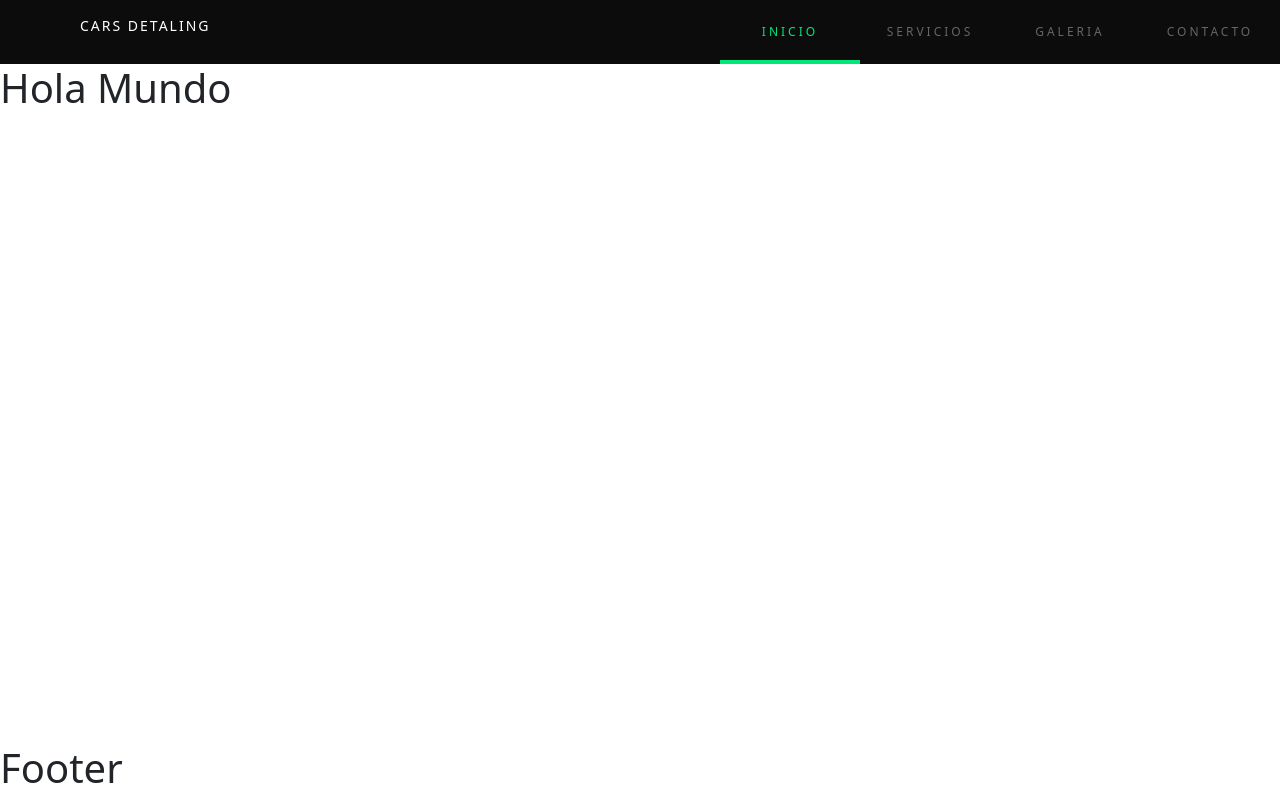
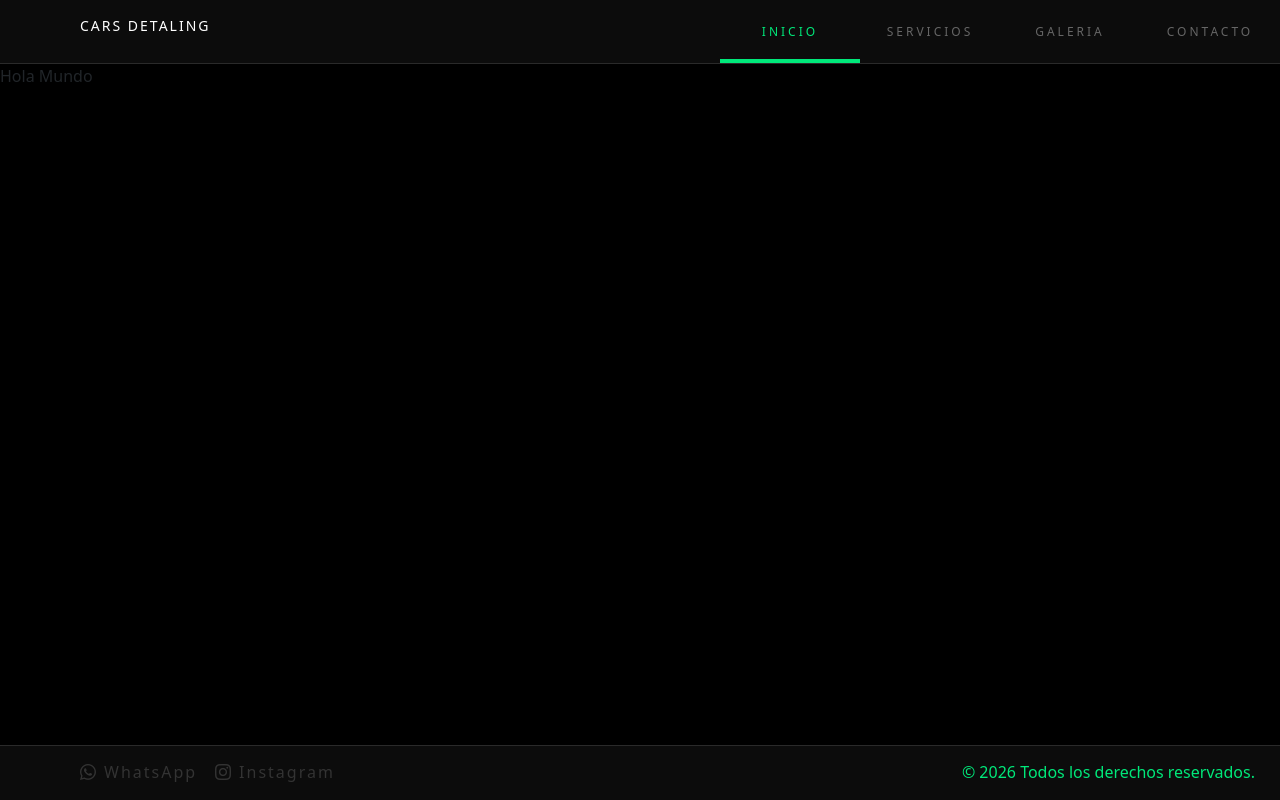
Before and after one commit to luanaOstemberg/cars-detaling, a React (Vite) app: page / in a window 1280 px wide. Built offline with nearby package versions, Linux system fonts and the light colour scheme.

Commit message:
se agrega el footer

```diff
--- a/index.html
+++ b/index.html
@@ -8,6 +8,8 @@
   <title>cars-detaling</title>
   <link href="https://cdn.jsdelivr.net/npm/bootstrap@5.3.8/dist/css/bootstrap.min.css" rel="stylesheet"
     integrity="sha384-sRIl4kxILFvY47J16cr9ZwB07vP4J8+LH7qKQnuqkuIAvNWLzeN8tE5YBujZqJLB" crossorigin="anonymous">
+  <link rel="stylesheet" href="https://cdn.jsdelivr.net/npm/bootstrap-icons@1.13.1/font/bootstrap-icons.min.css">
+
 </head>
 
 <body>
--- a/src/components/footer/footer.jsx
+++ b/src/components/footer/footer.jsx
@@ -1,5 +1,15 @@
-export default function Footer (){
+import { Link } from "react-router";
+import styles from "./styles.module.css"
+export default function Footer() {
     return (
-        <h1>Footer</h1>
+        <footer className={styles.footer}>
+            <div className={styles.container__links}>
+
+            <Link className={styles.container__link} target="_blank" to={"https://wa.me/5491140634484"}><i class={`bi bi-whatsapp`}></i>
+                WhatsApp</Link>
+            <Link className={styles.container__link} target="_blank" to={"https://www.instagram.com/vgesteticavehicular"}><i class={` bi bi-instagram`}></i>Instagram</Link>
+            </div>
+            <p className={styles.text__copy}>&copy; 2026 Todos los derechos reservados.</p>
+        </footer>
     )
 }
--- /dev/null
+++ b/src/components/footer/styles.module.css
@@ -0,0 +1,27 @@
+.footer {
+    background-color: #0C0C0C;
+    width: 100%;
+    /* height: 48px; */
+    display: flex;
+    flex-wrap: wrap;
+    justify-content: space-between;
+    padding: 14px 25px 0 80px;
+    border-top: 1px solid #2A2A2A;
+}
+
+.container__links {
+    display: flex;
+    column-gap: 18px;
+    flex-wrap: wrap;
+}
+
+.container__link{
+    display: flex;
+    column-gap: 6px;
+    text-decoration: none;
+    color: #333333;
+    letter-spacing: 2px;
+}
+.text__copy{
+    color: #00E87A;
+}
--- a/src/components/header/styles.module.css
+++ b/src/components/header/styles.module.css
@@ -5,6 +5,8 @@
     display: flex;
     justify-content: space-between;
     padding: 18px 0 0 80px;
+    border-bottom:  1px solid #2A2A2A;
+
 }
 
 .title {
--- a/src/presentation/home/home.jsx
+++ b/src/presentation/home/home.jsx
@@ -1,5 +1,5 @@
 export default function Home() {
     return (
-        <h1>Hola Mundo</h1>
+        <main style={{ "background": "black" }}>Hola Mundo</main>
     )
 }
```
